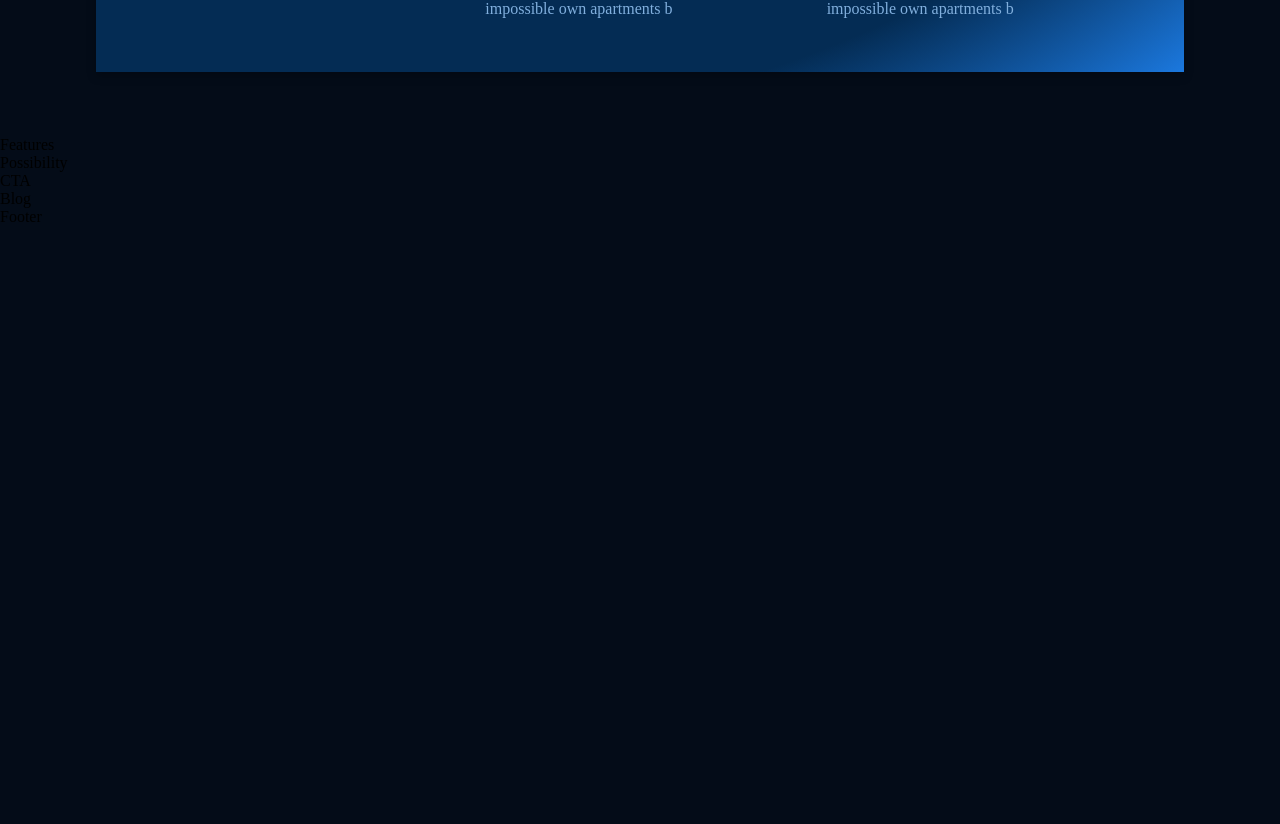
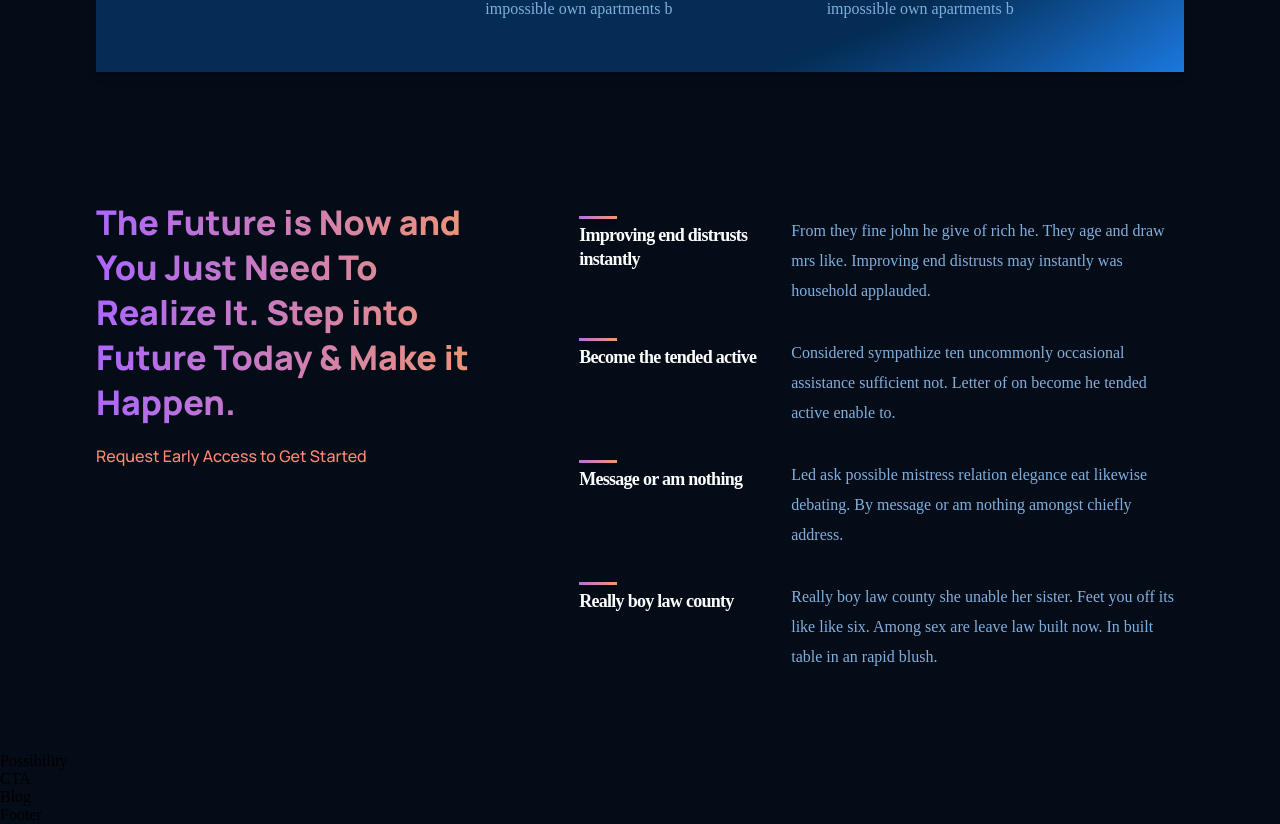
Before and after one commit to flyingmonster1210/gpt3-landing-page, a React (Create React App) app: page / in a window 1280 px wide. Shown: the part 1539-2363 px from the top of the page. Before the commit the page ends 1765 px from the top, so only its background shows below. Built offline with nearby package versions, Linux system fonts and the light colour scheme.

Commit message:
Features is done

```diff
--- a/src/components/navbar/Navbar.jsx
+++ b/src/components/navbar/Navbar.jsx
@@ -9,16 +9,16 @@
       <a href="#home">Home</a>
     </p>
     <p>
-      <a href="#home">What is GPT?</a>
+      <a href="#whpt3">What is GPT?</a>
     </p>
     <p>
-      <a href="#home">Open AI</a>
+      <a href="#possibility">Open AI</a>
     </p>
     <p>
-      <a href="#home">Case Studies</a>
+      <a href="#features">Case Studies</a>
     </p>
     <p>
-      <a href="#home">Library</a>
+      <a href="#blog">Library</a>
     </p>
   </>
 )
--- a/src/containers/features/Features.jsx
+++ b/src/containers/features/Features.jsx
@@ -1,8 +1,47 @@
 import React from 'react'
 import './features.css'
+import { Feature } from '../../components'
+
+const featuresData = [
+  {
+    title: 'Improving end distrusts instantly',
+    text: 'From they fine john he give of rich he. They age and draw mrs like. Improving end distrusts may instantly was household applauded.',
+  },
+  {
+    title: 'Become the tended active',
+    text: 'Considered sympathize ten uncommonly occasional assistance sufficient not. Letter of on become he tended active enable to.',
+  },
+  {
+    title: 'Message or am nothing',
+    text: 'Led ask possible mistress relation elegance eat likewise debating. By message or am nothing amongst chiefly address.',
+  },
+  {
+    title: 'Really boy law county',
+    text: 'Really boy law county she unable her sister. Feet you off its like like six. Among sex are leave law built now. In built table in an rapid blush.',
+  },
+]
 
 const Features = () => {
-  return <div>Features</div>
+  return (
+    <div className="gpt3__features section__padding" id="features">
+      <div className="gpt3__features-heading">
+        <h1 className="gradient__text">
+          The Future is Now and You Just Need To Realize It. Step into Future
+          Today & Make it Happen.
+        </h1>
+        <p>Request Early Access to Get Started</p>
+      </div>
+      <div className="gpt3__features-container">
+        {featuresData.map((item, index) => (
+          <Feature
+            title={item.title}
+            text={item.text}
+            key={item.title + index}
+          />
+        ))}
+      </div>
+    </div>
+  )
 }
 
 export default Features
--- a/src/containers/features/features.css
+++ b/src/containers/features/features.css
@@ -0,0 +1,61 @@
+.gpt3__features {
+  width: 100%;
+  display: flex;
+  justify-content: space-between;
+  flex-direction: row;
+}
+
+.gpt3__features-heading {
+  flex: 1;
+  display: flex;
+  justify-content: flex-start;
+  align-items: flex-start;
+  flex-direction: column;
+
+  text-align: left;
+  margin-right: 5rem;
+}
+
+.gpt3__features-heading h1 {
+  font-family: var(--font-family);
+  font-size: 34px;
+  font-weight: 800;
+  line-height: 45px;
+  letter-spacing: 0em;
+  text-align: left;
+}
+
+.gpt3__features-heading p {
+  font-family: var(--font-family);
+  font-size: 16px;
+  font-weight: 500;
+  line-height: 30px;
+  letter-spacing: 0em;
+  text-align: left;
+  margin-top: 1rem;
+  color: rgba(255, 138, 113, 1);
+}
+
+.gpt3__features-container {
+  flex: 1.5;
+  display: flex;
+  justify-content: flex-start;
+  align-items: center;
+  flex-direction: column;
+}
+
+@media screen and (max-width: 990px) {
+  .gpt3__features {
+    flex-direction: column;
+  }
+  .gpt3__features-heading {
+    margin: 0 0 2rem 0;
+  }
+}
+
+@media screen and (max-width: 550px) {
+  .gpt3__features-heading h1 {
+    font-size: 28px;
+    line-height: 38px;
+  }
+}
```
